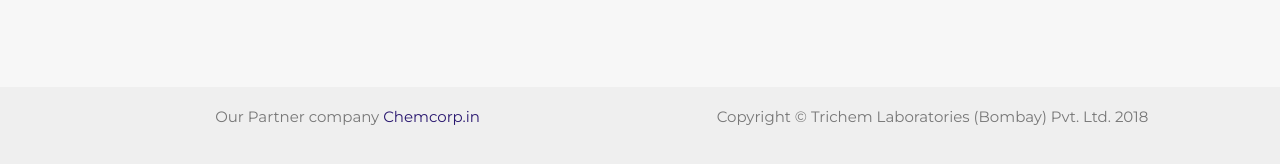
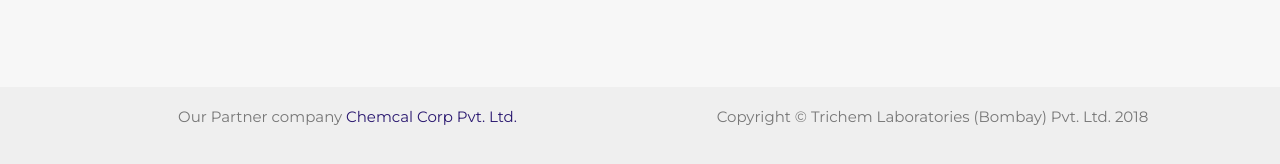
Before and after one commit to trichem/trichem.github.io, a Jekyll site: the page built from index.html, in a window 1280 px wide and 900 px high, scrolled down 2858 px. Shown: the part 693-857 px from the top of the window. Built offline with Jekyll 4.4.1, drawn with Linux system fonts in a browser that asks for light colours; some web fonts are replaced.

Commit message:
Name change link

```diff
--- a/_includes/footer.html
+++ b/_includes/footer.html
@@ -3,7 +3,7 @@
         <div class="row">
             <div class="col-md-6">
                 <span class="copyright">Our Partner company
-                    <a target="_blank" href="http://chemcorp.in">Chemcorp.in</a>
+                    <a target="_blank" href="http://chemcorp.in">Chemcal Corp Pvt. Ltd.</a>
                 </span>
             </div>
             <div class="col-md-6">
```
